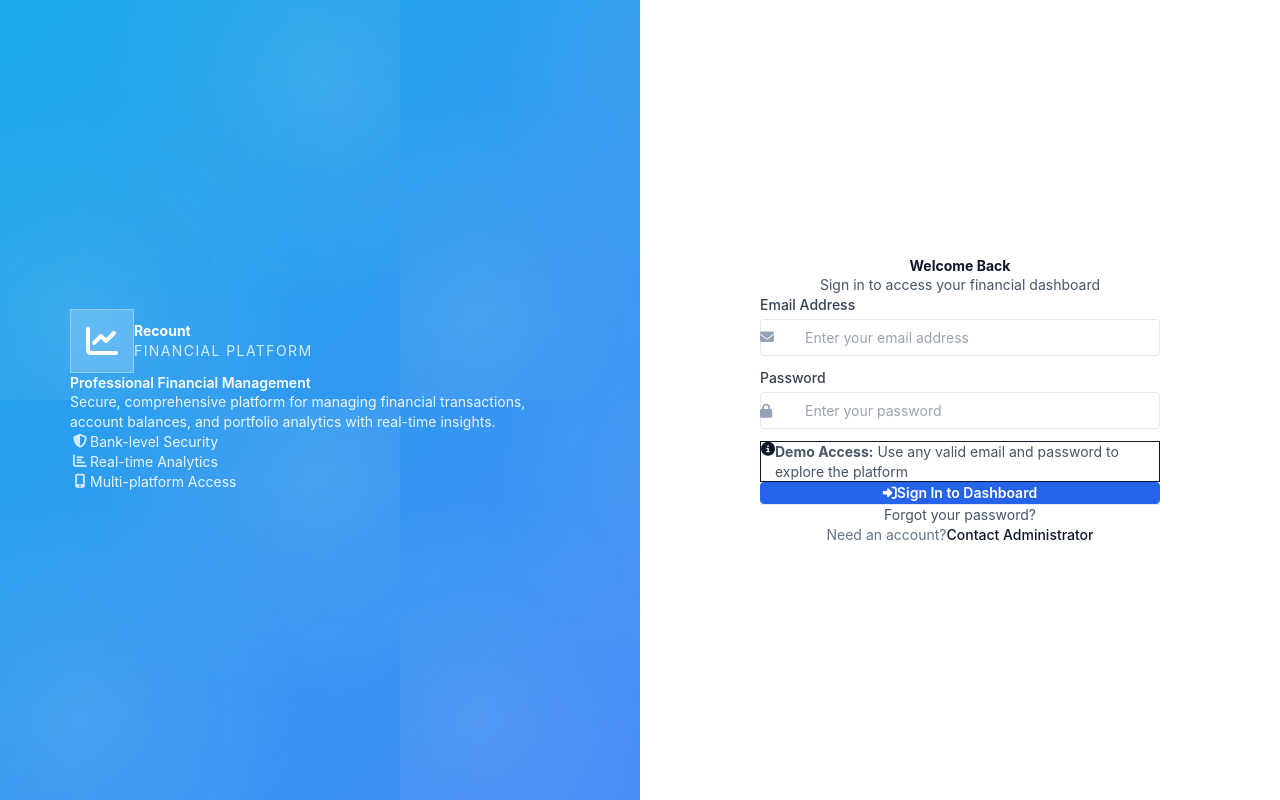
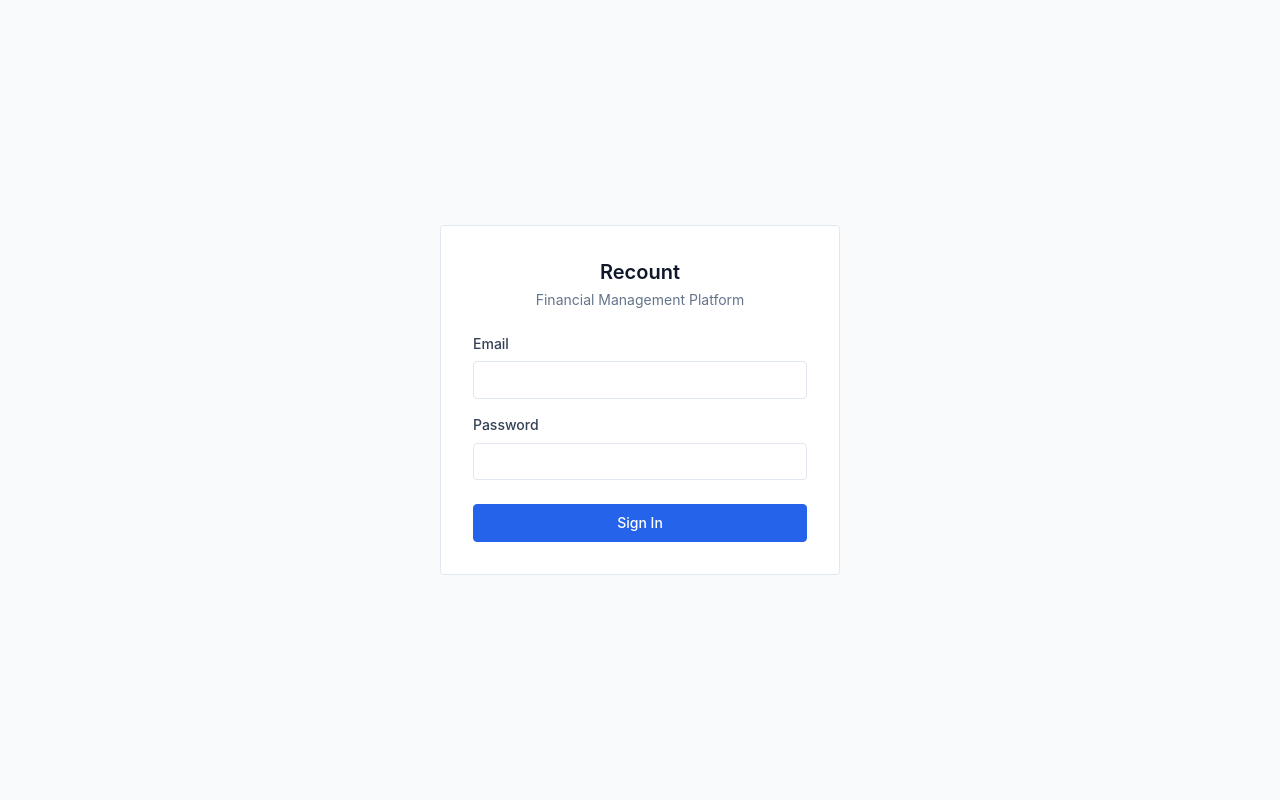
Before and after one commit to n3-n2-n1/recount, an Angular app in the folder frontend/recount-dashboard/: page /auth/login in a window 1280 px wide. Built offline with nearby package versions, Linux system fonts and the light colour scheme.

Commit message:
Added login ux/ui

```diff
--- a/frontend/recount-dashboard/src/app/pages/auth/login/login.css
+++ b/frontend/recount-dashboard/src/app/pages/auth/login/login.css
@@ -1,408 +1,58 @@
-/* ===== MODERN FINANCIAL LOGIN PAGE ===== */
-
-/* Main Container */
-.login-container {
+.login-page {
   min-height: 100vh;
-  position: relative;
-  overflow: hidden;
-}
-
-/* Background Elements */
-.login-background {
-  position: absolute;
-  top: 0;
-  left: 0;
-  right: 0;
-  bottom: 0;
-  z-index: 0;
-}
-
-.bg-pattern {
-  position: absolute;
-  top: 0;
-  left: 0;
-  right: 0;
-  bottom: 0;
-  background-image:
-    radial-gradient(circle at 25% 25%, rgba(14, 165, 233, 0.1) 0%, transparent 50%),
-    radial-gradient(circle at 75% 75%, rgba(14, 165, 233, 0.05) 0%, transparent 50%);
-  background-size: 600px 600px;
-  animation: float 20s ease-in-out infinite;
-}
-
-.bg-gradient {
-  position: absolute;
-  top: 0;
-  left: 0;
-  right: 0;
-  bottom: 0;
-  background: linear-gradient(135deg,
-    var(--color-gray-50) 0%,
-    var(--color-primary-50) 50%,
-    var(--color-gray-50) 100%);
-}
-
-@keyframes float {
-  0%, 100% { transform: translateY(0px) rotate(0deg); }
-  50% { transform: translateY(-20px) rotate(1deg); }
-}
-
-/* Login Content */
-.login-content {
-  position: relative;
-  z-index: 1;
-  min-height: 100vh;
-  display: grid;
-  grid-template-columns: 1fr 1fr;
-  max-width: 1400px;
-  margin: 0 auto;
-}
-
-/* Left Side - Branding */
-.login-branding {
   display: flex;
   align-items: center;
   justify-content: center;
-  padding: var(--space-3xl);
-  background: linear-gradient(135deg,
-    rgba(14, 165, 233, 0.95) 0%,
-    rgba(59, 130, 246, 0.95) 100%);
-  color: white;
-  position: relative;
-  overflow: hidden;
+  background: var(--color-gray-50);
+  padding: var(--space-4);
 }
 
-.login-branding::before {
-  content: '';
-  position: absolute;
-  top: 0;
-  left: 0;
-  right: 0;
-  bottom: 0;
-  background-image:
-    radial-gradient(circle at 20% 80%, rgba(255, 255, 255, 0.1) 0%, transparent 50%),
-    radial-gradient(circle at 80% 20%, rgba(255, 255, 255, 0.1) 0%, transparent 50%);
-  background-size: 400px 400px;
-}
-
-.brand-container {
-  position: relative;
-  z-index: 1;
-  max-width: 500px;
-}
-
-.brand-logo {
-  display: flex;
-  align-items: center;
-  gap: var(--space-lg);
-  margin-bottom: var(--space-3xl);
-}
-
-.logo-icon {
-  width: 64px;
-  height: 64px;
-  background: rgba(255, 255, 255, 0.2);
-  border-radius: var(--radius-xl);
-  display: flex;
-  align-items: center;
-  justify-content: center;
-  font-size: 2rem;
-  backdrop-filter: blur(10px);
-  border: 1px solid rgba(255, 255, 255, 0.3);
-}
-
-.brand-title {
-  font-size: var(--font-size-4xl);
-  font-weight: 700;
-  margin: 0;
-  color: white;
-}
-
-.brand-subtitle {
-  font-size: var(--font-size-sm);
-  color: rgba(255, 255, 255, 0.8);
-  text-transform: uppercase;
-  letter-spacing: 0.1em;
-  margin: 0;
-}
-
-.brand-description {
-  margin-bottom: var(--space-2xl);
-}
-
-.description-title {
-  font-size: var(--font-size-2xl);
-  font-weight: 600;
-  margin: 0 0 var(--space-lg) 0;
-  color: white;
-}
-
-.description-text {
-  font-size: var(--font-size-base);
-  line-height: var(--line-height-relaxed);
-  color: rgba(255, 255, 255, 0.9);
-  margin: 0 0 var(--space-2xl) 0;
-}
-
-.feature-list {
-  display: flex;
-  flex-direction: column;
-  gap: var(--space-lg);
-}
-
-.feature-item {
-  display: flex;
-  align-items: center;
-  gap: var(--space-md);
-  font-size: var(--font-size-sm);
-  color: rgba(255, 255, 255, 0.9);
-}
-
-.feature-icon {
-  width: 20px;
-  height: 20px;
-  display: flex;
-  align-items: center;
-  justify-content: center;
-  color: rgba(255, 255, 255, 0.8);
-}
-
-/* Right Side - Login Form */
-.login-form-container {
-  display: flex;
-  align-items: center;
-  justify-content: center;
-  padding: var(--space-3xl);
+.login-card {
   background: white;
-}
-
-.login-form-wrapper {
+  border: 1px solid var(--border-color);
+  border-radius: var(--border-radius);
+  padding: var(--space-8);
   width: 100%;
   max-width: 400px;
 }
 
-/* Form Header */
-.form-header {
+.login-header {
   text-align: center;
-  margin-bottom: var(--space-2xl);
+  margin-bottom: var(--space-6);
 }
 
-.form-title {
-  font-size: var(--font-size-3xl);
-  font-weight: 700;
+.login-header h1 {
+  font-size: var(--font-xl);
+  font-weight: 600;
   color: var(--color-gray-900);
-  margin: 0 0 var(--space-sm) 0;
+  margin-bottom: var(--space-1);
 }
 
-.form-description {
-  font-size: var(--font-size-base);
-  color: var(--color-gray-600);
+.login-header p {
+  font-size: var(--font-sm);
+  color: var(--color-gray-500);
   margin: 0;
 }
 
-/* Login Form */
-.login-form {
-  display: flex;
-  flex-direction: column;
-  gap: var(--space-xl);
+.form-group {
+  margin-bottom: var(--space-4);
 }
 
-.form-group {
-  display: flex;
-  flex-direction: column;
-  gap: var(--space-sm);
+.form-group:last-of-type {
+  margin-bottom: var(--space-6);
 }
 
-.input-wrapper {
-  position: relative;
+.form-group label {
+  display: block;
+  font-size: var(--font-sm);
+  font-weight: 500;
+  color: var(--color-gray-700);
+  margin-bottom: var(--space-2);
 }
 
-.input-icon {
-  position: absolute;
-  left: var(--space-md);
-  top: 50%;
-  transform: translateY(-50%);
-  color: var(--color-gray-400);
-  font-size: var(--font-size-sm);
-  z-index: 1;
-}
-
-.input-wrapper .form-control {
-  padding-left: 2.75rem;
-}
-
-/* Alert Messages */
-.alert {
-  display: flex;
-  align-items: flex-start;
-  gap: var(--space-md);
-  padding: var(--space-lg);
-  border-radius: var(--radius-md);
-  border: 1px solid;
-  margin-bottom: var(--space-lg);
-}
-
-.alert-error {
-  background: var(--color-error-50);
-  border-color: var(--color-error-200);
-  color: var(--color-error-800);
-}
-
-.alert-error i {
-  color: var(--color-error-600);
-}
-
-.alert-info {
-  background: var(--color-primary-50);
-  border-color: var(--color-primary-200);
-  color: var(--color-primary-800);
-}
-
-.alert-info i {
-  color: var(--color-primary-600);
-}
-
-.alert-content {
-  flex: 1;
-}
-
-.alert-message {
-  margin: 0;
-  font-size: var(--font-size-sm);
-}
-
-/* Submit Button */
-.login-submit {
-  width: 100%;
-  justify-content: center;
-  gap: var(--space-sm);
-  padding: var(--space-lg) var(--space-xl);
-  font-size: var(--font-size-base);
-  font-weight: 600;
-  margin-top: var(--space-lg);
-}
-
-/* Form Footer */
-.form-footer {
-  display: flex;
-  flex-direction: column;
-  gap: var(--space-md);
-  text-align: center;
-  margin-top: var(--space-xl);
-  padding-top: var(--space-xl);
-  border-top: 1px solid var(--color-gray-200);
-}
-
-.forgot-password {
-  margin-bottom: var(--space-sm);
-}
-
-.need-account {
-  display: flex;
-  align-items: center;
-  justify-content: center;
-  gap: var(--space-sm);
-  font-size: var(--font-size-sm);
-}
-
-.text-muted {
-  color: var(--color-gray-500);
-}
-
-.link-secondary {
-  color: var(--color-gray-600);
-  text-decoration: none;
-  font-size: var(--font-size-sm);
-  transition: color var(--transition-fast);
-}
-
-.link-secondary:hover {
-  color: var(--color-gray-800);
-  text-decoration: underline;
-}
-
-.link-primary {
-  color: var(--color-primary-600);
-  text-decoration: none;
-  font-weight: 500;
-  transition: color var(--transition-fast);
-}
-
-.link-primary:hover {
-  color: var(--color-primary-700);
-  text-decoration: underline;
-}
-
-/* Responsive Design */
-@media (max-width: 1024px) {
-  .login-content {
-    grid-template-columns: 1fr;
-}
-
-  .login-branding {
-    display: none;
-}
-
-  .login-form-container {
-    min-height: 100vh;
+/* Responsive */
+@media (max-width: 640px) {
+  .login-card {
+    padding: var(--space-6);
   }
 }
-
-@media (max-width: 768px) {
-  .login-form-container {
-    padding: var(--space-xl);
-}
-
-  .form-title {
-    font-size: var(--font-size-2xl);
-  }
-
-  .brand-title {
-    font-size: var(--font-size-3xl);
-}
-
-  .description-title {
-    font-size: var(--font-size-xl);
-}
-}
-
-@media (max-width: 480px) {
-  .login-form-container {
-    padding: var(--space-lg);
-}
-
-  .login-form-wrapper {
-    max-width: none;
-}
-
-  .form-header {
-    margin-bottom: var(--space-xl);
-}
-
-  .form-title {
-    font-size: var(--font-size-xl);
-}
-
-  .login-submit {
-    padding: var(--space-md) var(--space-lg);
-  }
-}
-
-/* Accessibility */
-@media (prefers-reduced-motion: reduce) {
-  .bg-pattern {
-    animation: none;
-}
-}
-
-/* Focus States */
-.form-control:focus {
-  outline: none;
-  border-color: var(--color-primary-500);
-  box-shadow: 0 0 0 3px rgb(14 165 233 / 0.1);
-  }
-
-.login-submit:focus {
-  outline: none;
-  box-shadow: 0 0 0 3px rgb(14 165 233 / 0.2);
-}
--- a/frontend/recount-dashboard/src/app/pages/auth/login/login.html
+++ b/frontend/recount-dashboard/src/app/pages/auth/login/login.html
@@ -1,144 +1,49 @@
-<!-- Modern Financial Login Page -->
-<div class="login-container">
-  <!-- Background Elements -->
-  <div class="login-background">
-    <div class="bg-pattern"></div>
-    <div class="bg-gradient"></div>
+<div class="login-page">
+  <div class="login-card">
+    <div class="login-header">
+      <h1>Recount</h1>
+      <p>Financial Management Platform</p>
     </div>
 
-  <!-- Login Content -->
-  <div class="login-content">
-
-    <!-- Left Side - Branding -->
-    <div class="login-branding">
-      <div class="brand-container">
-        <div class="brand-logo">
-          <div class="logo-icon">
-            <i class="fas fa-chart-line"></i>
-          </div>
-          <div class="logo-text">
-            <h1 class="brand-title">Recount</h1>
-            <p class="brand-subtitle">Financial Platform</p>
-          </div>
+    <form (ngSubmit)="onSubmit()">
+      <div *ngIf="error" class="alert alert-error" style="margin-bottom: var(--space-4);">
+        {{ error }}
       </div>
 
-        <div class="brand-description">
-          <h2 class="description-title">Professional Financial Management</h2>
-          <p class="description-text">
-            Secure, comprehensive platform for managing financial transactions,
-            account balances, and portfolio analytics with real-time insights.
-          </p>
-
-          <div class="feature-list">
-            <div class="feature-item">
-              <i class="fas fa-shield-alt feature-icon"></i>
-              <span>Bank-level Security</span>
-            </div>
-            <div class="feature-item">
-              <i class="fas fa-chart-bar feature-icon"></i>
-              <span>Real-time Analytics</span>
-            </div>
-            <div class="feature-item">
-              <i class="fas fa-mobile-alt feature-icon"></i>
-              <span>Multi-platform Access</span>
-            </div>
-          </div>
-        </div>
-      </div>
-    </div>
-
-    <!-- Right Side - Login Form -->
-    <div class="login-form-container">
-      <div class="login-form-wrapper">
-
-        <!-- Form Header -->
-        <div class="form-header">
-          <h2 class="form-title">Welcome Back</h2>
-          <p class="form-description">Sign in to access your financial dashboard</p>
-        </div>
-
-        <!-- Login Form -->
-        <form class="login-form" (ngSubmit)="onSubmit()">
-
-          <!-- Email Field -->
       <div class="form-group">
-            <label for="email" class="form-label">Email Address</label>
-            <div class="input-wrapper">
-              <div class="input-icon">
-                <i class="fas fa-envelope"></i>
-              </div>
+        <label for="email">Email</label>
         <input
           id="email"
           name="email"
           type="email"
-            autocomplete="email"
+          class="form-control"
+          [(ngModel)]="email"
+          [disabled]="loading"
           required
-            [(ngModel)]="email"
-                class="form-control"
-                placeholder="Enter your email address">
-            </div>
+          autocomplete="email">
       </div>
 
-          <!-- Password Field -->
       <div class="form-group">
-            <label for="password" class="form-label">Password</label>
-            <div class="input-wrapper">
-              <div class="input-icon">
-                <i class="fas fa-lock"></i>
-        </div>
+        <label for="password">Password</label>
         <input
           id="password"
           name="password"
           type="password"
-            autocomplete="current-password"
+          class="form-control"
+          [(ngModel)]="password"
+          [disabled]="loading"
           required
-            [(ngModel)]="password"
-                class="form-control"
-                placeholder="Enter your password">
-        </div>
+          autocomplete="current-password">
       </div>
 
-      <!-- Error Message -->
-          <div *ngIf="error" class="alert alert-error">
-            <i class="fas fa-exclamation-circle"></i>
-            <div class="alert-content">
-              <p class="alert-message">{{ error }}</p>
-        </div>
-      </div>
-
-          <!-- Demo Info -->
-          <div class="alert alert-info">
-            <i class="fas fa-info-circle"></i>
-            <div class="alert-content">
-              <p class="alert-message">
-                <strong>Demo Access:</strong> Use any valid email and password to explore the platform
-            </p>
-        </div>
-      </div>
-
-          <!-- Submit Button -->
       <button
         type="submit"
+        class="btn btn-primary"
         [disabled]="loading"
-            class="btn btn-primary btn-lg login-submit">
-            <div class="loading-spinner" *ngIf="loading"></div>
-            <i class="fas fa-sign-in-alt" *ngIf="!loading"></i>
-            <span *ngIf="!loading">Sign In to Dashboard</span>
-            <span *ngIf="loading">Authenticating...</span>
+        style="width: 100%; justify-content: center;">
+        <span *ngIf="loading" class="loading"></span>
+        {{ loading ? 'Signing in...' : 'Sign In' }}
       </button>
-
-          <!-- Additional Options -->
-          <div class="form-footer">
-            <div class="forgot-password">
-              <a href="#" class="link-secondary">Forgot your password?</a>
-            </div>
-            <div class="need-account">
-              <span class="text-muted">Need an account?</span>
-              <a href="#" class="link-primary">Contact Administrator</a>
-            </div>
-          </div>
     </form>
   </div>
 </div>
-  </div>
-</div>
```
Lines whose indentation alone changed are shown as unchanged.
